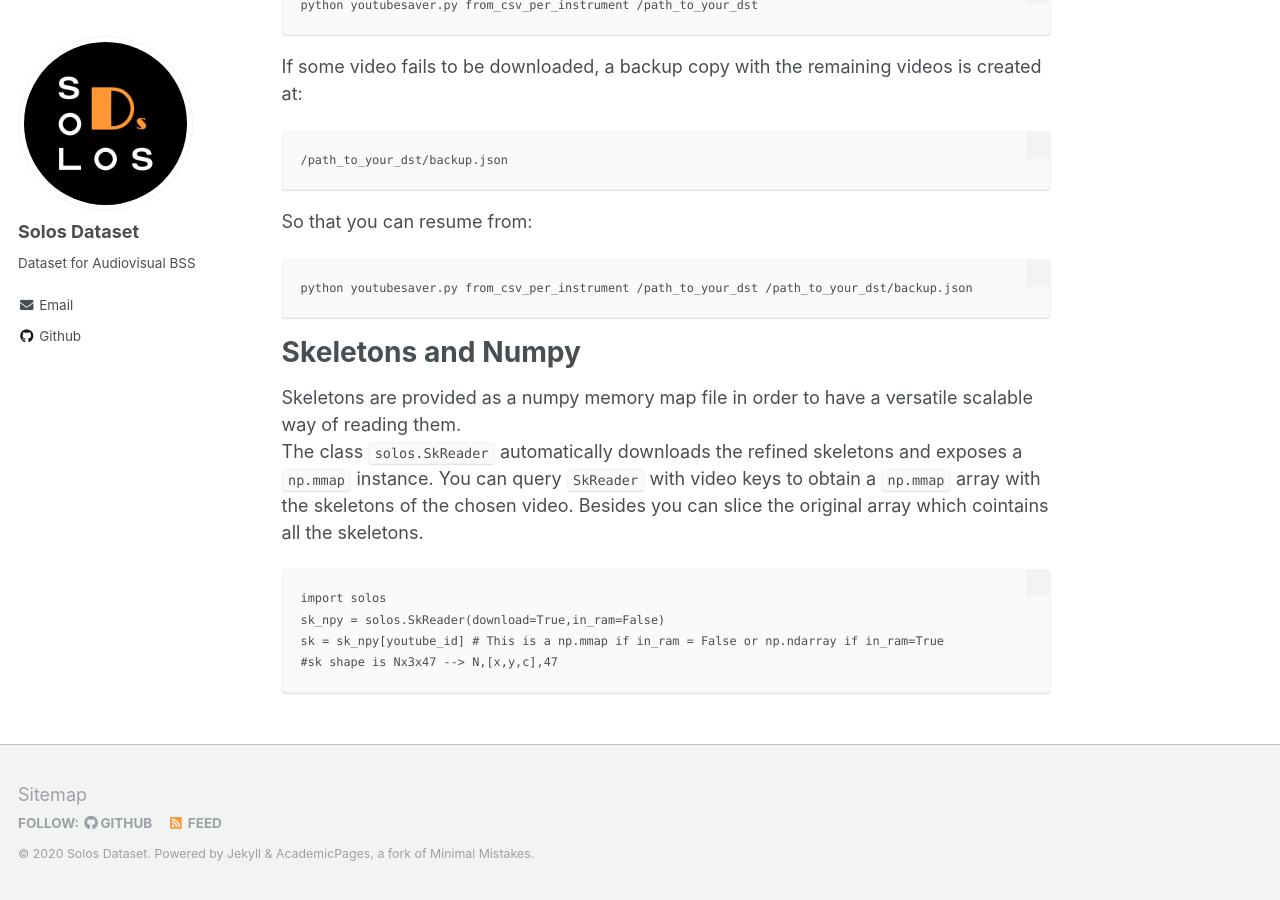
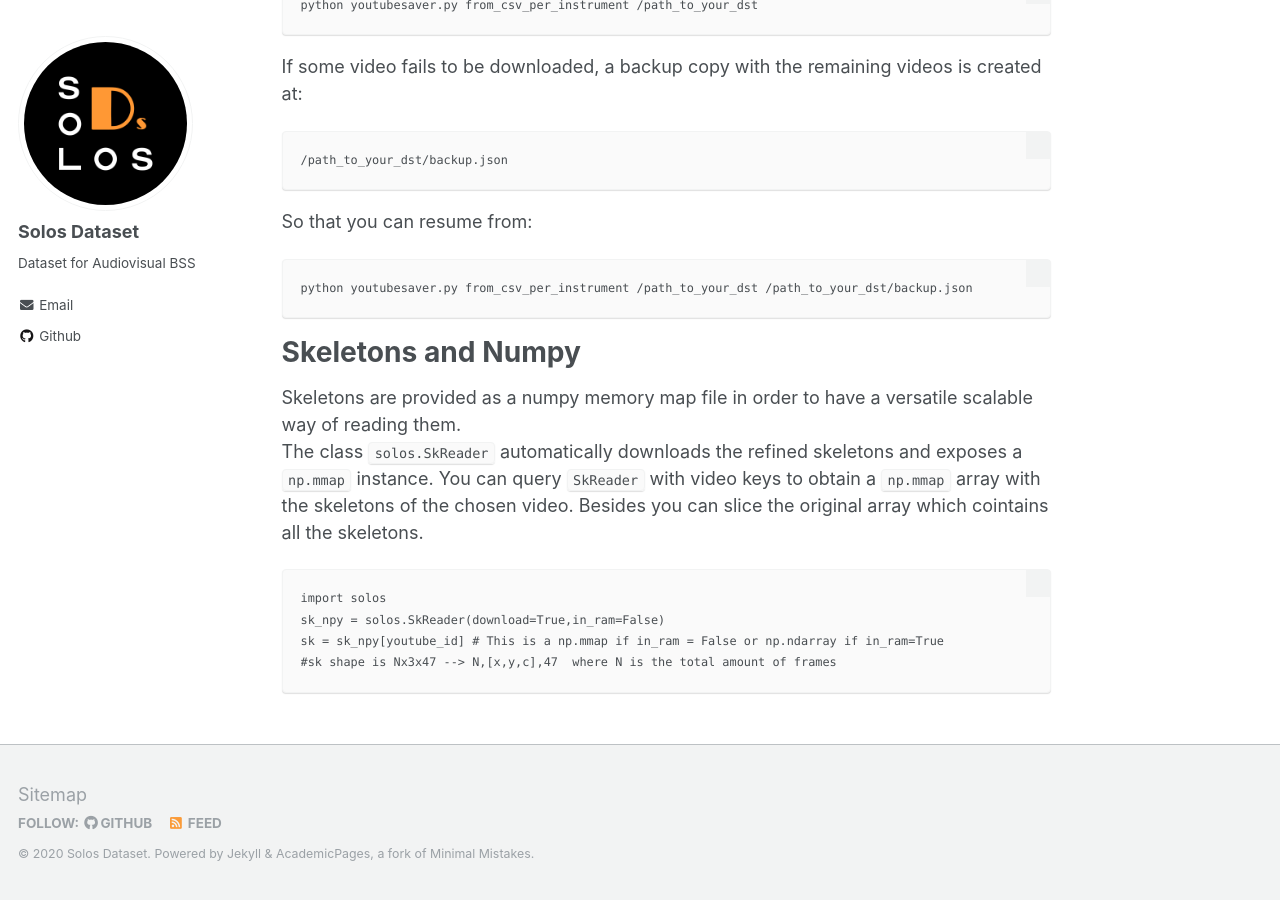
Before and after one commit to JuanFMontesinos/Solos, a Jekyll site: the page built from _pages/python.md, in a window 1280 px wide and 900 px high, scrolled down 538 px. Built offline with Jekyll 4.4.1, drawn with Linux system fonts in a browser that asks for light colours.

Commit message:
Update python.md

````diff
--- a/_pages/python.md
+++ b/_pages/python.md
@@ -37,5 +37,5 @@ video keys to obtain a `np.mmap` array with the skeletons of the chosen video. B
 import solos
 sk_npy = solos.SkReader(download=True,in_ram=False)
 sk = sk_npy[youtube_id] # This is a np.mmap if in_ram = False or np.ndarray if in_ram=True
-#sk shape is Nx3x47 --> N,[x,y,c],47
+#sk shape is Nx3x47 --> N,[x,y,c],47  where N is the total amount of frames
 ```
````
